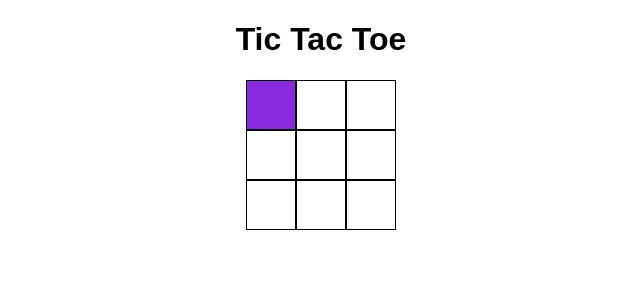
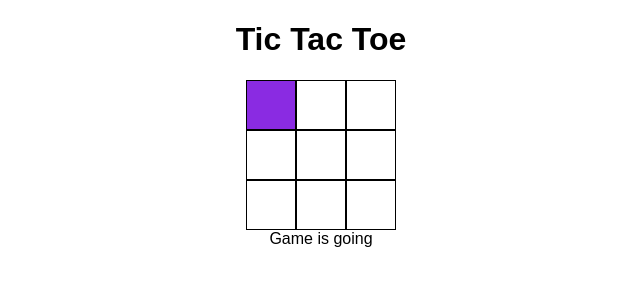
Before and after one commit to histef/ts-sandbox, a React (Create React App) app in the folder tictactoe/: page / in a window 1280 px wide. Both pictures are taken after a click on the element 590 px from the left and 104 px from the top of the page. Shown: the top 300 px of the page, without its empty margins (319-959 px from the left). Built offline with nearby package versions, Linux system fonts and the light colour scheme; the HTML template or start-up script is replaced by a standard one.

Commit message:
added game status feature

```diff
--- a/tictactoe/src/App.tsx
+++ b/tictactoe/src/App.tsx
@@ -9,6 +9,7 @@ const enum Player { None, One, Two }
 interface IState {
   board: Player[];
   nextPlayerTurn: Player;
+  gameIsGoing: boolean;
 }
 
 // first type is for props(since we don't receive any, this is an empty object), second is for state
@@ -25,6 +26,7 @@ class App extends React.Component<{}, IState> {
       Player.None,
       Player.None,
     ],
+    gameIsGoing: false,
     nextPlayerTurn: Player.One
   }
 
@@ -44,6 +46,7 @@ class App extends React.Component<{}, IState> {
 
     this.setState({
       board: newBoard,
+      gameIsGoing: true,
       nextPlayerTurn: 3 - nextPlayerTurn
     })
   }
@@ -71,11 +74,16 @@ class App extends React.Component<{}, IState> {
     </div>
   }
 
+  public renderStatus = () => {
+      return <div>Game is going</div>
+  }
+
   public render() {
     return (
       <div className="App">
         <h1>Tic Tac Toe</h1>
         {this.renderBoard()}
+        {this.state.gameIsGoing ? this.renderStatus() : ''}
       </div>
     );
   }
```
